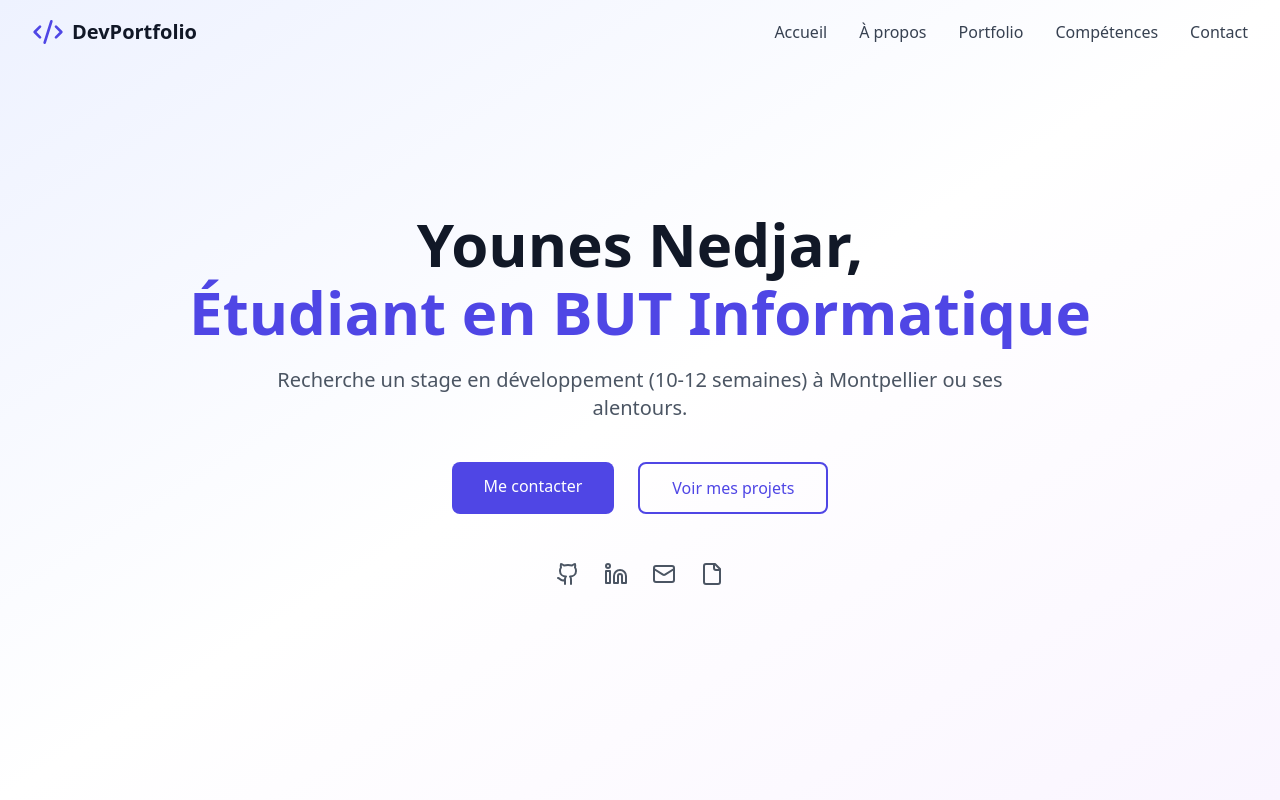
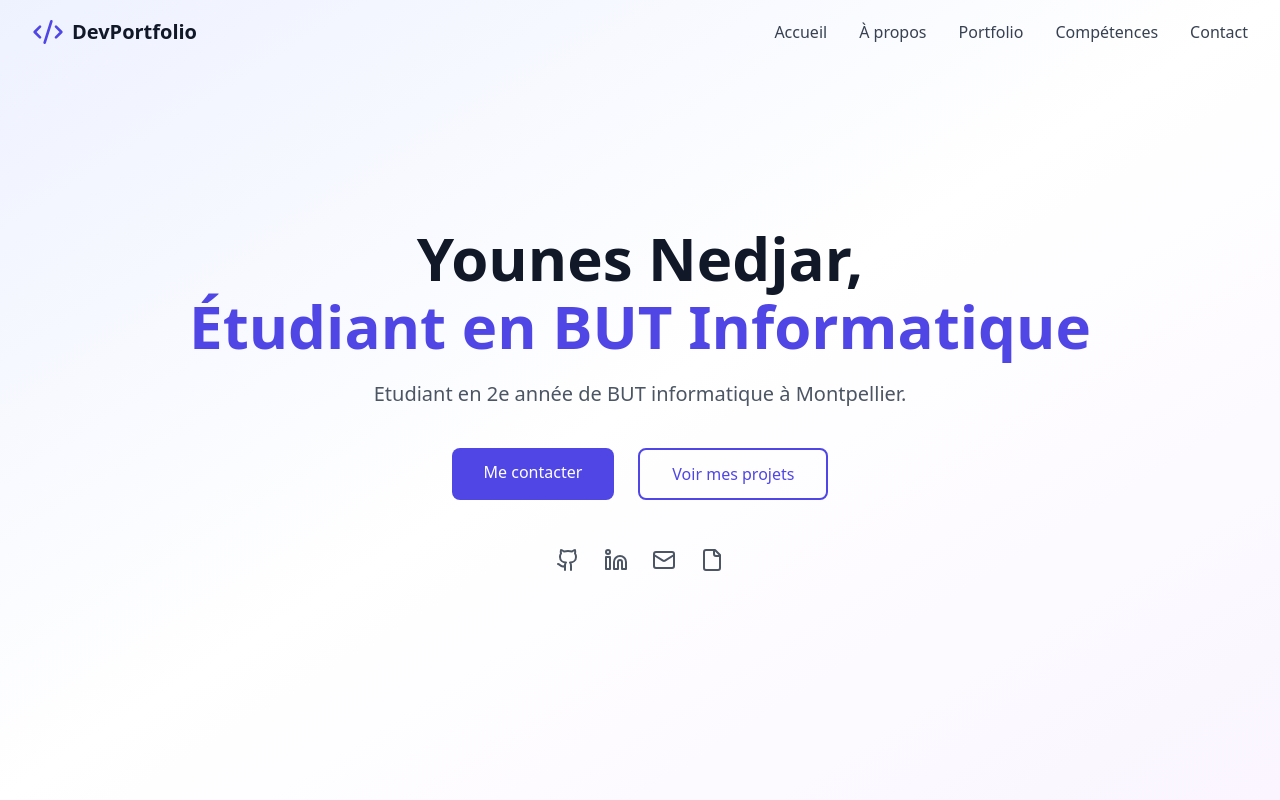
Before and after one commit to youyou-28/Portfolio, a React (Vite) app: page / in a window 1280 px wide. Shown: the top 800 px of the page. Built offline with nearby package versions, Linux system fonts and the light colour scheme.

Commit message:
Update profile.ts
update phrase intro

```diff
--- a/src/data/profile.ts
+++ b/src/data/profile.ts
@@ -14,7 +14,7 @@ export const profile = {
     github: 'youyou-28',
     cv:'https://acrobat.adobe.com/id/urn:aaid:sc:EU:91852194-7a50-4936-93a6-81cb7b96da12',
   },
-  objective: 'Recherche un stage en développement (10-12 semaines) à Montpellier ou ses alentours.',
+  objective: 'Etudiant en 2e année de BUT informatique à Montpellier.',
 };
 
 export const projects = [
```
